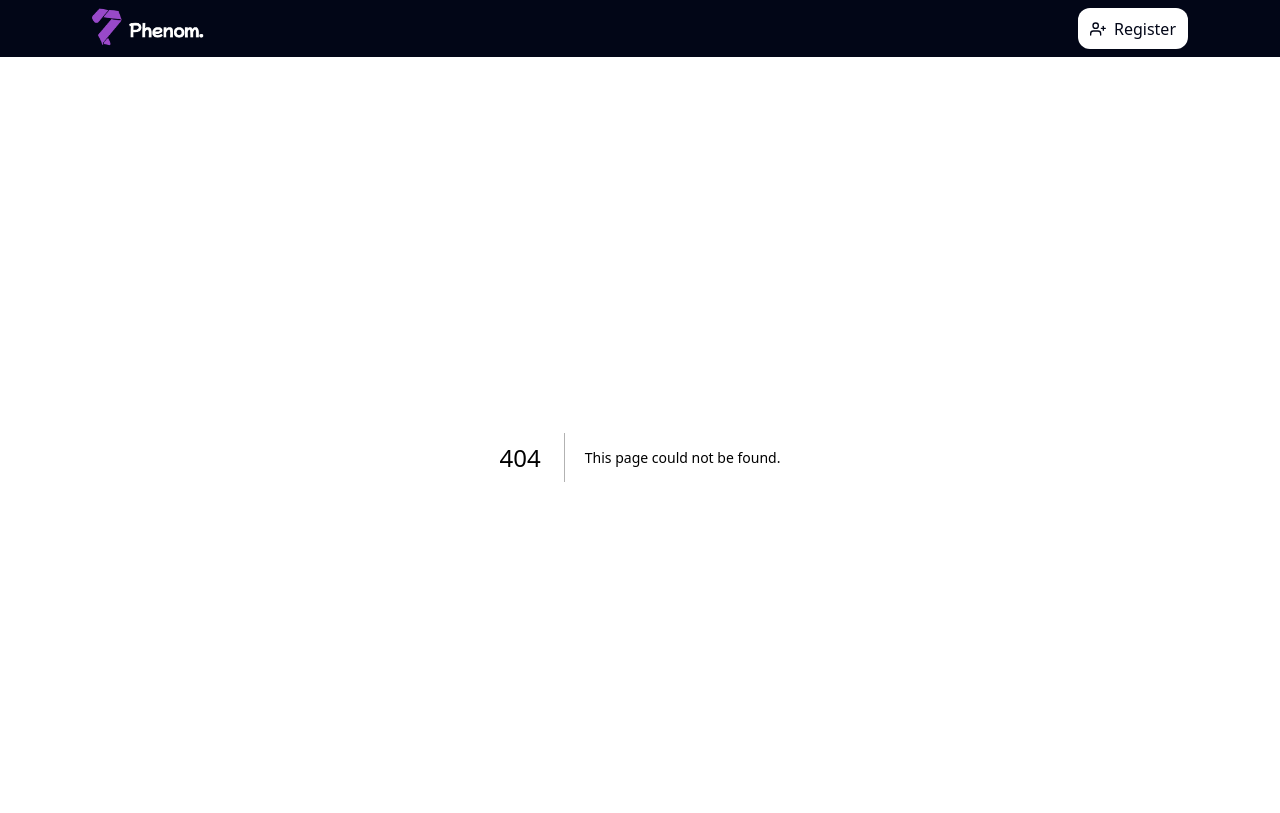
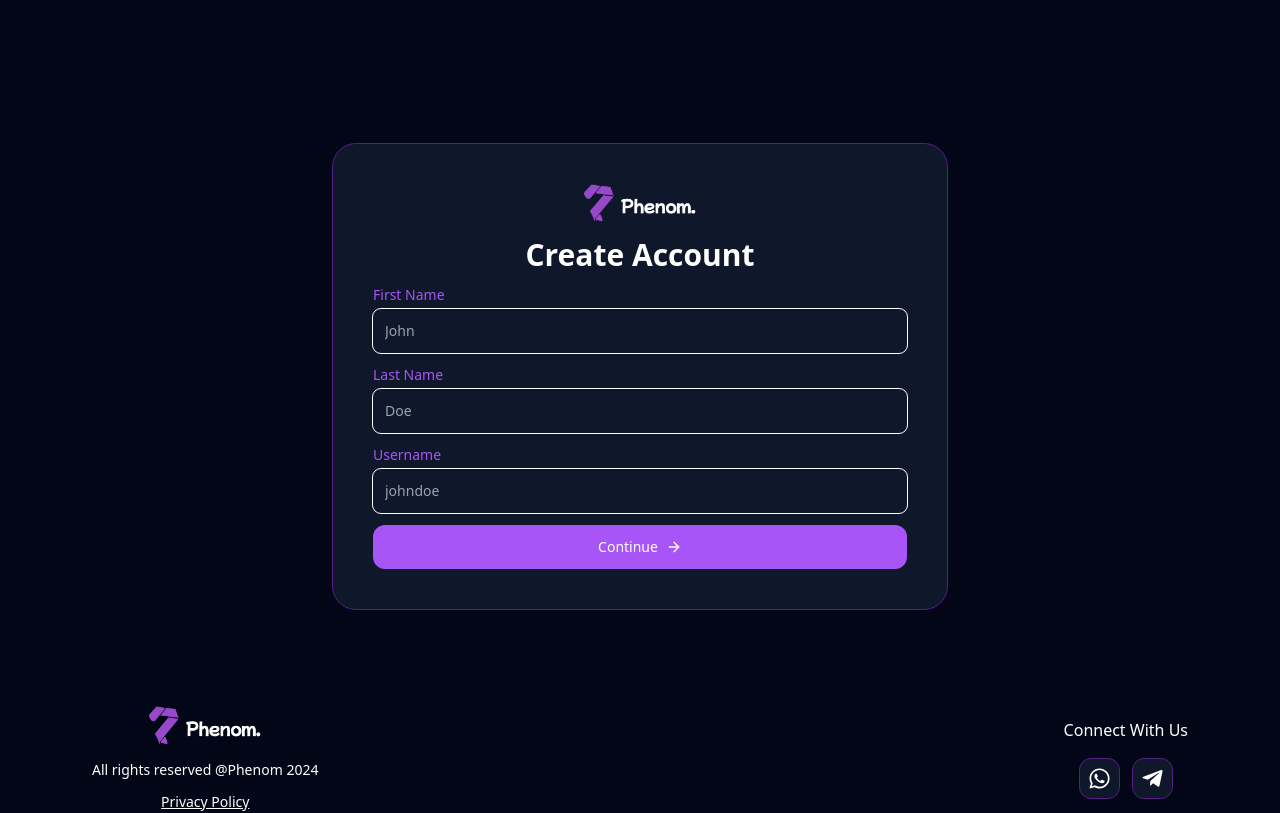
Before and after one commit to JAjorgbor/phenom, a Next.js app: page /register in a window 1280 px wide. Before the commit this address had no page. Shown: the top 813 px of the page. Built offline with nearby package versions, Linux system fonts and the light colour scheme.

Commit message:
implemented register form

```diff
--- /dev/null
+++ b/app/(main)/layout.tsx
@@ -0,0 +1,79 @@
+import type { Metadata } from "next";
+import localFont from "next/font/local";
+import "@/public/globals.css";
+import Header from "@/scaffold/Header";
+import Footer from "@/scaffold/Footer";
+
+const geistSans = localFont({
+  src: "../fonts/GeistVF.woff",
+  variable: "--font-geist-sans",
+  weight: "100 900",
+});
+const geistMono = localFont({
+  src: "../fonts/GeistMonoVF.woff",
+  variable: "--font-geist-mono",
+  weight: "100 900",
+});
+
+export const metadata: Metadata = {
+  title: {
+    template: "%s — Phenom",
+    default: "Phenom",
+  },
+  description:
+    "PHENOM is a global platform empowering users with limitless financial opportunities, from mobile cryptocurrency mining to monetizing social media for passive income. Explore cutting-edge digital courses and advanced earning models offering daily rewards. Join PHENOM to achieve financial freedom and embrace a life of abundance.",
+  twitter: {
+    card: "summary_large_image",
+    title: {
+      template: "%s — Phenom",
+      default: "Phenom",
+    },
+    creator: "@phenom",
+    description:
+      "PHENOM is a global platform empowering users with limitless financial opportunities, from mobile cryptocurrency mining to monetizing social media for passive income. Explore cutting-edge digital courses and advanced earning models offering daily rewards. Join PHENOM to achieve financial freedom and embrace a life of abundance.",
+    images: ["/promo-image.jpg"],
+  },
+
+  other: {
+    "google-site-verification": "sqsJwdYR5ZIcNWbO7-ebNMCFDOzPgyn4NnaktgI7rWM",
+  },
+  keywords:
+    "financial freedom, cryptocurrency mining, passive income, social media monetization, digital learning, advanced earning models, daily rewards, Phenom platform, phenom, phenomnet",
+  openGraph: {
+    title: {
+      template: "%s — Phenom",
+      default: "Phenom",
+    },
+    description:
+      "Phenom is a global platform empowering users with limitless financial opportunities, from mobile cryptocurrency mining to monetizing social media for passive income. Explore cutting-edge digital courses and advanced earning models offering daily rewards. Join PHENOM to achieve financial freedom and embrace a life of abundance.",
+    images: [
+      {
+        url: "/promo-image.jpg",
+        width: 1200,
+        height: 630,
+        alt: `phenom promo image`,
+      },
+    ],
+  },
+  // metadataBase: new URL(
+  //   process.env.NEXT_PUBLIC_APP_BASE_URL || "https://localhost:3000"
+  // ),
+};
+
+export default function RootLayout({
+  children,
+}: Readonly<{
+  children: React.ReactNode;
+}>) {
+  return (
+    <html lang="en">
+      <body
+        className={`${geistSans.variable} ${geistMono.variable} antialiased`}
+      >
+        <Header />
+        {children}
+        <Footer />
+      </body>
+    </html>
+  );
+}
--- a/app/page.tsx
+++ b/app/(main)/page.tsx
@@ -26,7 +26,7 @@ export default function HomePage() {
             </h3>
             <div className="space-y-3">
               <p>
-                <span className="text-purple-500">Phenom</span> is a diverse,
+                <span className="text-purple-500">PHENOM</span> is a diverse,
                 inclusive, and globally integrated system designed to connect
                 you with limitless access to extensive financial opportunities
                 and aesthetics. Its mission is to create and foster a wide range
--- a/app/layout.tsx
+++ b/app/(register)/layout.tsx
@@ -1,16 +1,15 @@
+import "@/public/globals.css";
+import Footer from "@/scaffold/Footer";
 import type { Metadata } from "next";
 import localFont from "next/font/local";
-import "./globals.css";
-import Header from "@/scaffold/Header";
-import Footer from "@/scaffold/Footer";
 
 const geistSans = localFont({
-  src: "./fonts/GeistVF.woff",
+  src: "../fonts/GeistVF.woff",
   variable: "--font-geist-sans",
   weight: "100 900",
 });
 const geistMono = localFont({
-  src: "./fonts/GeistMonoVF.woff",
+  src: "../fonts/GeistMonoVF.woff",
   variable: "--font-geist-mono",
   weight: "100 900",
 });
@@ -70,7 +69,6 @@ export default function RootLayout({
       <body
         className={`${geistSans.variable} ${geistMono.variable} antialiased`}
       >
-        <Header />
         {children}
         <Footer />
       </body>
--- /dev/null
+++ b/app/(register)/register/page.tsx
@@ -0,0 +1,10 @@
+import Container from "@/components/elements/Container";
+import RegisterForm from "@/components/register/RegisterForm";
+
+export default function RegisterPage() {
+  return (
+    <Container width="2xl">
+      <RegisterForm />
+    </Container>
+  );
+}
--- a/components/elements/InputField.tsx
+++ b/components/elements/InputField.tsx
@@ -87,13 +87,11 @@ const InputField: FC<InputFieldProps> = ({
   value,
   rows = 4,
   maxLength,
-
   disabled = false,
   defaultChecked = false,
   allowShowPassword = true,
   defaultValue,
   onChange = () => null,
-
   options,
   placeholder,
   register,
@@ -128,9 +126,9 @@ const InputField: FC<InputFieldProps> = ({
   const listBoxButtonRef = useRef<any>(null);
   const comboBoxButtonRef = useRef<any>(null);
 
-  const baseClass = `w-full p-3 block text-nevada w-full rounded-xl !outline-[0.5px] outline-gray-700 focus:outline-purple-500 ${
-    startContent ? "rounded-l-none outline-purple-500 outline-l-none" : ""
-  } ${endContent ? "rounded-r-none outline-purple-500 outline-r-none" : ""}  ${
+  const baseClass = `w-full p-3 block text-nevada w-full rounded-lg !outline-[0.5px]  ${
+    startContent ? "rounded-l-none  outline-l-none" : ""
+  } ${endContent ? "rounded-r-none  outline-r-none" : ""}  ${
     !!errorMessage
       ? "!bg-red-100 outline-red-500"
       : " !bg-transparent focus:!bg-transparent outline focus:!outline-secondary "
@@ -248,7 +246,7 @@ const InputField: FC<InputFieldProps> = ({
             >
               <ListboxButton
                 disabled={disabled}
-                className="group relative border flex justify-between items-center w-full focus:border-purple-500 rounded-xl p-2"
+                className="group relative border flex justify-between items-center w-full focus:border-purple-500 rounded-lg p-2 py-3"
                 ref={listBoxButtonRef}
               >
                 {options?.find((each) => each.value == value)?.label ||
@@ -257,7 +255,7 @@ const InputField: FC<InputFieldProps> = ({
               </ListboxButton>
               <ListboxOptions
                 anchor="bottom"
-                className={`bg-transparent border transform translate-y-1 border-purple-500 rounded-xl [--anchor-gap:var(--spacing-1)] focus:outline-none transition duration-100 ease-in data-[leave]:data-[closed]:opacity-0 `}
+                className={`bg-white border transform translate-y-1 border-primiary rounded-lg [--anchor-gap:var(--spacing-1)] focus:outline-none transition duration-100 ease-in data-[leave]:data-[closed]:opacity-0 `}
                 style={{
                   width: `${
                     listBoxButtonRef.current?.offsetWidth + "px" || ""
@@ -268,7 +266,7 @@ const InputField: FC<InputFieldProps> = ({
                   <ListboxOption
                     disabled
                     value=""
-                    className="group flex items-center gap-2 rounded-xl py-1.5 px-3 bg-transparent select-none data-[focus]:bg-purple-500 data-[focus]:text-white hover:bg-purple-500 hover:text-white cursor-pointer"
+                    className="group flex items-center gap-2 rounded-lg py-1.5 px-3 bg-transparent select-none data-[focus]:bg-purple-500 data-[focus]:text-white hover:bg-purple-500 hover:text-white cursor-pointer"
                   >
                     <FiCheck className="invisible size-4 group-data-[selected]:visible" />
                     <div className="text-sm/6 ">{placeholder}</div>
@@ -278,7 +276,7 @@ const InputField: FC<InputFieldProps> = ({
                   <ListboxOption
                     key={item.value}
                     value={item}
-                    className="group flex items-center gap-2 rounded-xl py-1.5 px-3 bg-transparent select-none data-[focus]:bg-purple-500 data-[focus]:text-white hover:bg-purple-500 hover:text-white cursor-pointer"
+                    className="group flex items-center gap-2 rounded-lg py-1.5 px-3 text-purple-500 bg-white select-none data-[focus]:bg-purple-500 data-[focus]:text-white hover:bg-purple-500 hover:text-white cursor-pointer"
                   >
                     <FiCheck className="invisible size-4 group-data-[selected]:visible" />
                     <div className="text-sm/6 ">{item.label}</div>
@@ -293,7 +291,7 @@ const InputField: FC<InputFieldProps> = ({
           <>
             <Combobox value={value} onChange={onChange}>
               <div
-                className="relative border focus:border-purple-500 rounded-xl p-2 w-full"
+                className="relative border focus:border-purple-500 rounded-lg p-2 w-full"
                 tabIndex={-1}
                 ref={comboBoxButtonRef}
               >
@@ -310,14 +308,14 @@ const InputField: FC<InputFieldProps> = ({
               </div>
               <ComboboxOptions
                 anchor="bottom"
-                className="bg-transparent border border-purple-500 rounded-xl [--anchor-gap:var(--spacing-1)] focus:outline-none transition duration-100 ease-in data-[leave]:data-[closed]:opacity-0 w-inherit "
+                className="bg-white border border-primiary rounded-lg [--anchor-gap:var(--spacing-1)] focus:outline-none transition duration-100 ease-in data-[leave]:data-[closed]:opacity-0 w-inherit "
                 style={{ width: comboBoxButtonRef.current?.offsetWidth + "px" }}
               >
                 {filteredOptions?.map((item) => (
                   <ComboboxOption
                     key={item.value}
                     value={item.value}
-                    className="group flex items-center gap-2 rounded-xl py-1.5 px-3 bg-transparent select-none data-[focus]:bg-purple-500 data-[focus]:text-white hover:bg-purple-500 hover:text-white cursor-pointer"
+                    className="group flex items-center gap-2 rounded-lg py-1.5 px-3 bg-transparent select-none data-[focus]:bg-purple-500 data-[focus]:text-white hover:bg-purple-500 hover:text-white cursor-pointer"
                   >
                     <FiCheck className="invisible size-4 group-data-[selected]:visible" />
                     <div className="text-sm/6 ">{item.label}</div>
@@ -385,11 +383,11 @@ const InputField: FC<InputFieldProps> = ({
             <PhoneNumberInput
               disabled={disabled}
               country={"ng"}
-              buttonClass="select-country-code-button !bg-white !rounded-l-lg"
+              buttonClass="select-country-code-button !bg-white !rounded-l-lg !hover:rounded-l-lg"
+              dropdownClass="!text-gray-500"
               regions={["america", "europe", "asia", "oceania", "africa"]}
               enableSearch={true}
               disableSearchIcon={true}
-              dropdownClass="text-gray-800"
               inputProps={{
                 className: `${baseClass} pl-12`,
               }}
@@ -408,7 +406,7 @@ const InputField: FC<InputFieldProps> = ({
               disabled={disabled}
               type="number"
               min={min}
-              className={`text-gray-700 p-2 w-full rounded-sm border border-purple-500`}
+              className={`text-gray-700 p-2 w-full rounded-sm border border-gray-300`}
               placeholder={placeholder}
               {...register}
               defaultValue={
@@ -419,7 +417,7 @@ const InputField: FC<InputFieldProps> = ({
         );
       case "weight":
         return (
-          <div className="flex rounded-sm border border-purple-500">
+          <div className="flex rounded-sm border border-gray-300">
             <input
               disabled={disabled}
               type="number"
@@ -452,7 +450,7 @@ const InputField: FC<InputFieldProps> = ({
           <input
             disabled={disabled}
             type="text"
-            className={`text-gray-700 p-2 w-full rounded-sm border border-purple-500 ${
+            className={`text-gray-700 p-2 w-full rounded-sm border border-gray-300 ${
               !!errorMessage ? "border-red-400" : "focus:border-green-500"
             }`}
             {...register}
@@ -497,18 +495,20 @@ const InputField: FC<InputFieldProps> = ({
         type == "switch" ||
         renderLabelRight ? (
           <p className={`order-2 text-purple-500 ${classNames.label}`}>
-            {label} {isRequired && <span className="text-red-700">*</span>}
+            {label}{" "}
+            {isRequired && <span className="text-red-700 text-xl">*</span>}
           </p>
         ) : renderLabelLeft ? (
           <p className={`order-1 text-purple-500 ${classNames.label}`}>
-            {label} {isRequired && <span className="text-red-700">*</span>}
+            {label}{" "}
+            {isRequired && <span className="text-red-700 text-xl">*</span>}
           </p>
         ) : (
           <p>
             <span className={`text-purple-500 ${classNames.label}`}>
               {label}
             </span>
-            {isRequired && <span className="text-red-700">*</span>}
+            {isRequired && <span className="text-red-700 text-xl">*</span>}
           </p>
         )}
         <div className={type !== "passCode" ? "flex" : ""}>
@@ -519,7 +519,7 @@ const InputField: FC<InputFieldProps> = ({
           )}
           {renderInput()}
           {endContent && !["autocomplete", "password"].includes(type) && (
-            <div className="bg-gray-100 grid place-items-center p-2 rounded-r-lg border border-purple-500 text-nevada cursor-pointer">
+            <div className="bg-gray-100 grid place-items-center p-2 rounded-r-lg border border-gray-200 text-nevada cursor-pointer">
               {endContent}
             </div>
           )}
--- /dev/null
+++ b/components/register/RegisterForm.tsx
@@ -0,0 +1,137 @@
+"use client";
+import Card from "@/components/elements/Card";
+import InputField from "@/components/elements/InputField";
+import Image from "next/image";
+import Link from "next/link";
+import React, { useState } from "react";
+import { useForm } from "react-hook-form";
+import { FiArrowLeft, FiArrowRight } from "react-icons/fi";
+
+const RegisterForm = () => {
+  const formMethods = useForm();
+  const [step, setStep] = useState(0);
+  return (
+    <Card className="mt-[20%]">
+      <div className="flex flex-col gap-3 justify-center items-center">
+        <Link href="/">
+          <Image
+            src="/logo.png"
+            alt="Phenom logo"
+            width={100}
+            height={100}
+            className=" w-[7rem]"
+          />
+        </Link>
+        <h3 className="text-3xl font-bold">Create Account</h3>
+        <form className="w-full space-y-3">
+          {(() => {
+            switch (step) {
+              case 0:
+                return (
+                  <>
+                    <InputField
+                      label="First Name"
+                      type="text"
+                      isName
+                      register={formMethods.register("firstName")}
+                      placeholder="John"
+                    />
+                    <InputField
+                      label="Last Name"
+                      type="text"
+                      isName
+                      register={formMethods.register("lastName")}
+                      placeholder="Doe"
+                    />
+                    <InputField
+                      label="Username"
+                      type="text"
+                      isUsername
+                      placeholder="johndoe"
+                      register={formMethods.register("username")}
+                    />
+                  </>
+                );
+              case 1:
+                return (
+                  <>
+                    <InputField
+                      label="Phone Number"
+                      type="phoneNumber"
+                      value={formMethods.watch("phoneNumber")}
+                      onChange={(value) =>
+                        formMethods.setValue("phoneNumber", value)
+                      }
+                    />
+                    <InputField
+                      label="Password"
+                      type="password"
+                      placeholder="******"
+                      register={formMethods.register("password")}
+                    />
+                    <InputField
+                      label="Confirm Password"
+                      type="password"
+                      register={formMethods.register("confirmPassword")}
+                      placeholder="******"
+                    />
+                  </>
+                );
+              case 2:
+                return (
+                  <>
+                    <InputField
+                      label="Coupon Code"
+                      type="text"
+                      register={formMethods.register("couponCode")}
+                      placeholder="Coupon Code"
+                    />
+                    <InputField
+                      label="Select Package"
+                      type="select"
+                      defaultValue={"pro"}
+                      value={formMethods.watch("package")}
+                      onChange={(value) =>
+                        formMethods.setValue("package", value)
+                      }
+                      options={[
+                        { value: "pro", label: "Pro Package" },
+                        { value: "silver", label: "Silver Package" },
+                      ]}
+                    />
+                    <InputField
+                      label="Reffered by"
+                      type="text"
+                      placeholder="jes23"
+                      register={formMethods.register("confirmPassword")}
+                    />
+                  </>
+                );
+            }
+          })()}
+          <div className="flex gap-3 ">
+            {step > 0 && (
+              <button
+                type="button"
+                className="bg-transparent border border-purple-500 rounded-xl text-purple-500 px-3 py-2 inline-flex justify-center items-center gap-2 flex-1 transition-colors hover:bg-purple-500 hover:text-white"
+                onClick={() => setStep((prev) => prev - 1)}
+              >
+                <FiArrowLeft size={16} />
+                Previous
+              </button>
+            )}
+            <button
+              type="button"
+              className="w-full flex flex-1 gap-3 py-3 px-4 justify-center items-center gap-x-2 text-sm font-medium rounded-xl bg-purple-500 text-white  focus:outline-none disabled:opacity-50"
+              onClick={() => (step != 2 ? setStep((prev) => prev + 1) : null)}
+            >
+              Continue <FiArrowRight size={16} />
+            </button>
+          </div>
+        </form>
+      </div>
+    </Card>
+  );
+};
+
+export default RegisterForm;
--- a/scaffold/Header.tsx
+++ b/scaffold/Header.tsx
@@ -20,13 +20,13 @@ const Header = () => {
             className=" w-[7rem]"
           />
         </Link>
-        <button
-          onClick={() => setOpenRegisterModal(true)}
+        <Link
+          href="/register"
           className="bg-white rounded-xl text-slate-950 px-3 py-2 flex justify-center items-center gap-2"
         >
           <FiUserPlus />
           Register
-        </button>
+        </Link>
         <RegisterModal
           externalIsOpen={openRegisterModal}
           setExternalIsOpen={setOpenRegisterModal}
```
Also changed, not shown: app/(main)/privacy-policy/page.tsx (renamed from app/privacy-policy/page.tsx), public/globals.css (renamed from app/globals.css).
